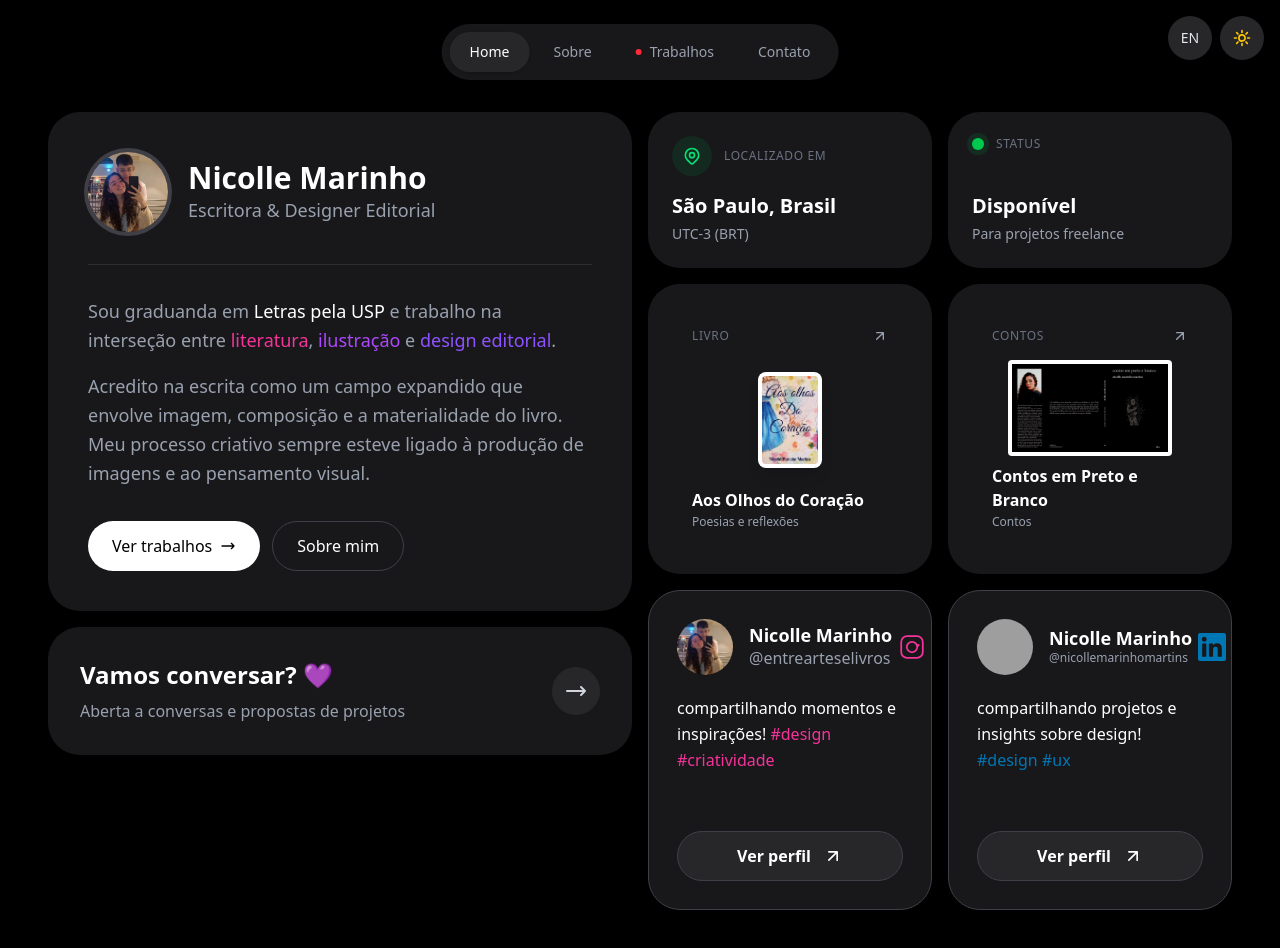
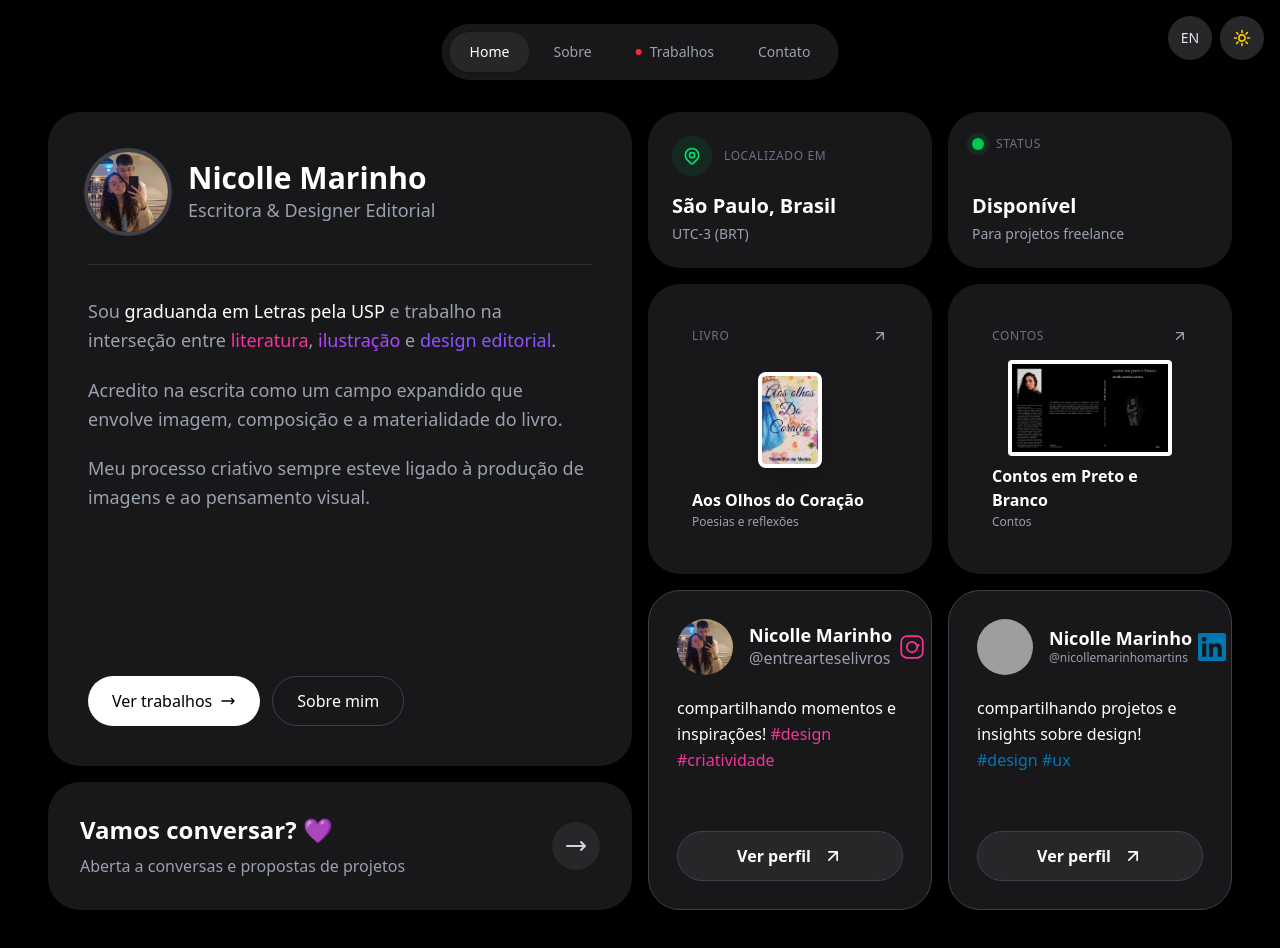
Before and after one commit to kaualimadesouza/portifolio_nicolle, a React (Vite) app: page / in a window 1280 px wide. Shown: the top 948 px of the page. Built offline with nearby package versions, Linux system fonts and the light colour scheme; grey boxes are pictures that could not be loaded; a web font is replaced by a local one.

Commit message:
fix: hover effect covering full card area on project cards

```diff
--- a/src/pages/home.tsx
+++ b/src/pages/home.tsx
@@ -24,11 +24,11 @@ function Home() {
         <div className="max-w-[1400px] mx-auto">
 
           {/* Grid principal - 2 colunas */}
-          <div className="grid grid-cols-1 lg:grid-cols-2 gap-4 items-start">
+          <div className="grid grid-cols-1 lg:grid-cols-2 gap-4">
 
             {/* Left Column - Hero Card + Contact CTA */}
             <div className="flex flex-col gap-4">
-              <Card className="p-6 sm:p-8 md:p-10">
+              <Card className="p-6 sm:p-8 md:p-10 flex-1">
                 <div className="flex flex-col h-full">
                   {/* Profile Header */}
                   <div className="flex items-center gap-4 sm:gap-5 mb-6 sm:mb-8">
@@ -50,15 +50,18 @@ function Home() {
                   <div className="h-px bg-black/10 dark:bg-white/10 mb-6 sm:mb-8"></div>
 
                   {/* Bio */}
-                  <div className="space-y-3 sm:space-y-4 text-sm sm:text-base md:text-lg text-gray-600 dark:text-gray-400 leading-relaxed flex-1">
+                  <div className="space-y-4 sm:space-y-5 text-sm sm:text-base md:text-lg text-gray-600 dark:text-gray-400 leading-relaxed flex-1">
                     <p>
-                      {t('home.bio1')} <span className="text-black dark:text-white font-medium">{t('home.bio1.highlight')}</span> {t('home.bio1.end')}{' '}
-                      <span className="text-pink-500">{t('home.literature')}</span>,
-                      <span className="text-purple-500"> {t('home.illustration')}</span> e
-                      <span className="text-violet-500"> {t('home.editorial')}</span>.
+                      Sou <span className="text-black dark:text-white font-medium">graduanda em Letras pela USP</span> e trabalho na interseção entre{' '}
+                      <span className="text-pink-500">literatura</span>,
+                      <span className="text-purple-500"> ilustração</span> e
+                      <span className="text-violet-500"> design editorial</span>.
+                    </p>
+                    <p>
+                      Acredito na escrita como um campo expandido que envolve imagem, composição e a materialidade do livro.
                     </p>
                     <p className="hidden sm:block">
-                      {t('home.bio2')}
+                      Meu processo criativo sempre esteve ligado à produção de imagens e ao pensamento visual.
                     </p>
                   </div>
 
@@ -118,10 +121,10 @@ function Home() {
               {/* Projetos em destaque */}
               <div className="grid grid-cols-1 sm:grid-cols-2 gap-4 w-full">
                 {/* Featured Project 1 - Aos Olhos do Coração */}
-                <Link to="/work/aos-olhos-do-coracao" className="group">
-                  <Card className="h-full p-0 overflow-hidden min-h-48 sm:min-h-56">
+                <Link to="/work/aos-olhos-do-coracao" className="block">
+                  <Card className="group h-full p-0 overflow-hidden min-h-48 sm:min-h-56 cursor-pointer">
                     <div className="relative h-full flex flex-col">
-                      <div className="absolute inset-0 bg-linear-to-br from-rose-500 to-pink-600 transform scale-0 group-hover:scale-100 transition-transform duration-500 origin-top-left"></div>
+                      <div className="absolute inset-0 bg-linear-to-br from-rose-500 to-pink-600 transform scale-0 group-hover:scale-100 transition-transform duration-500 origin-top-left rounded-4xl"></div>
 
                       <div className="relative z-10 p-4 sm:p-5 flex flex-col h-full">
                         <div className="flex items-start justify-between mb-2">
@@ -156,10 +159,10 @@ function Home() {
                 </Link>
 
                 {/* Featured Project 2 - Contos */}
-                <Link to="/work/contos-em-preto-e-branco" className="group">
-                  <Card className="h-full p-0 overflow-hidden min-h-48 sm:min-h-56">
+                <Link to="/work/contos-em-preto-e-branco" className="block">
+                  <Card className="group h-full p-0 overflow-hidden min-h-48 sm:min-h-56 cursor-pointer">
                     <div className="relative h-full flex flex-col">
-                      <div className="absolute inset-0 bg-linear-to-br from-zinc-700 to-zinc-900 transform scale-0 group-hover:scale-100 transition-transform duration-500 origin-bottom-right"></div>
+                      <div className="absolute inset-0 bg-linear-to-br from-zinc-700 to-zinc-900 transform scale-0 group-hover:scale-100 transition-transform duration-500 origin-bottom-right rounded-4xl"></div>
 
                       <div className="relative z-10 p-4 sm:p-5 flex flex-col h-full">
                         <div className="flex items-start justify-between mb-2">
```
